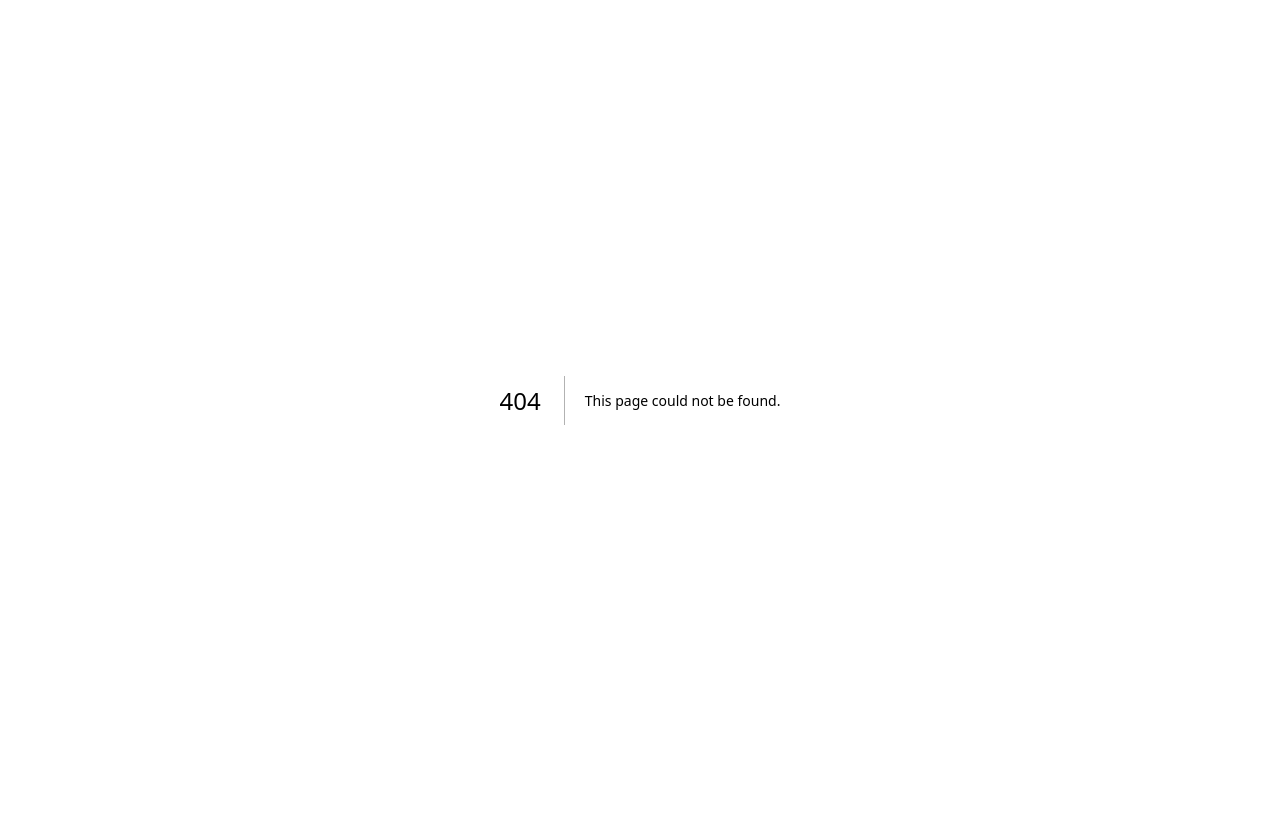
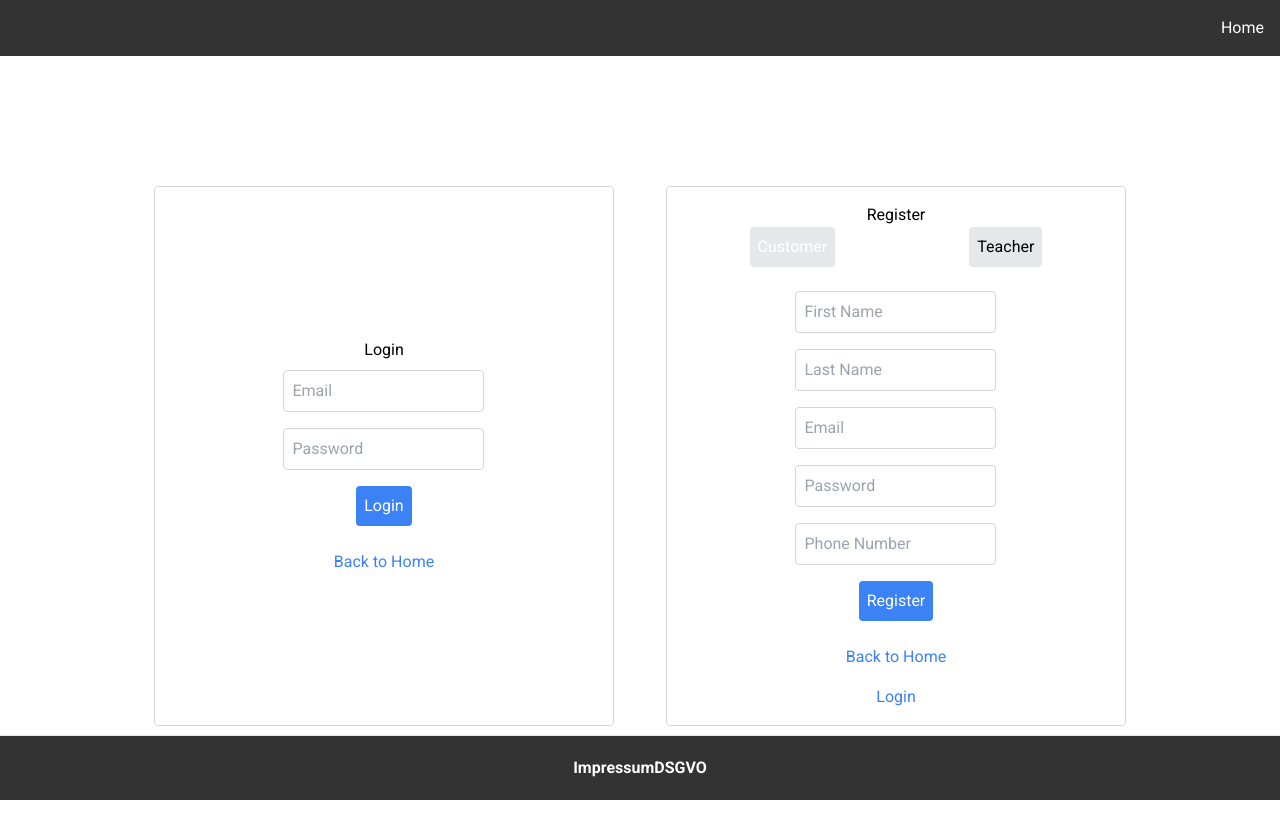
Before and after one commit to Mvb-DL/DrumsApp, a Next.js app: page /auth in a window 1280 px wide. Before the commit this address had no page. Shown: the top 838 px of the page. Before the commit the page ends 800 px from the top, so only its background shows below. Built offline with nearby package versions, Linux system fonts and the light colour scheme.

Commit message:
unified signup and login

```diff
--- /dev/null
+++ b/app/auth/auth.module.scss
@@ -0,0 +1,44 @@
+/* app/auth/auth.module.scss */
+.container {
+    @apply flex flex-col items-center justify-center min-h-screen py-2;
+  }
+
+  .authWrapper {
+    @apply flex justify-around w-full max-w-5xl;
+  }
+
+  .loginSection, .registerSection {
+    @apply flex flex-col items-center justify-center p-4 border border-gray-300 rounded;
+    width: 45%;
+  }
+
+  .form {
+    @apply flex flex-col items-center justify-center;
+  }
+
+  .input {
+    @apply p-2 m-2 border border-gray-300 rounded;
+  }
+
+  .button {
+    @apply p-2 m-2 bg-blue-500 text-white rounded cursor-pointer hover:bg-blue-700;
+  }
+
+  .error {
+    @apply text-red-500 mt-2;
+  }
+
+  .backLink {
+    @apply mt-4;
+    a {
+      @apply text-blue-500 hover:underline;
+    }
+  }
+
+  .roleSelection {
+    @apply flex justify-around w-full max-w-md mb-4;
+  }
+
+  .roleButton {
+    @apply p-2 bg-gray-200 rounded cursor-pointer hover:bg-gray-300;
+  }
--- /dev/null
+++ b/app/auth/page.tsx
@@ -0,0 +1,163 @@
+'use client';
+
+import React, { useState } from 'react';
+import Link from 'next/link';
+import { useRouter } from 'next/navigation';
+import styles from './auth.module.scss';
+import Layout from '../components/Layout';
+import { useAuth } from '../context/AuthContext';
+
+export default function AuthPage() {
+  const [role, setRole] = useState('customer');
+  const [error, setError] = useState('');
+  const router = useRouter();
+  const { login } = useAuth();
+
+  const handleLogin = async (e) => {
+    e.preventDefault();
+    setError(''); // Reset error
+    const formData = new FormData(e.target);
+    const data = {
+      email: formData.get('email') as string,
+      password: formData.get('password') as string,
+    };
+
+    try {
+      const response = await fetch('/api/auth/login', {
+        method: 'POST',
+        headers: {
+          'Content-Type': 'application/json',
+        },
+        body: JSON.stringify(data),
+      });
+
+      if (response.ok) {
+        const result = await response.json();
+        setRole(result.role);
+        login({ id: result.id, surname: result.lastName, name: result.firstName, email: result.email, role: result.role });
+
+        if (result.role === 'admin') {
+          router.push('/dashboard');
+        } else if (result.role === 'teacher') {
+          router.push('/drumplayer-teacher');
+        } else {
+          router.push('/drumplayer');
+        }
+      } else {
+        const result = await response.json();
+        setError(result.error || 'Invalid email or password');
+      }
+    } catch (error) {
+      console.error('Login failed', error);
+      setError('Login failed');
+    }
+  };
+
+  const handleRegister = async (e) => {
+    e.preventDefault();
+    setError('');
+    const formData = new FormData(e.target);
+    const data = {
+      firstName: formData.get('firstName') as string,
+      lastName: formData.get('lastName') as string,
+      email: formData.get('email') as string,
+      password: formData.get('password') as string,
+      role
+    };
+
+    if (role === 'customer') {
+      data.phoneNumber = formData.get('phoneNumber') as string;
+    }
+
+    try {
+      const response = await fetch('/api/auth/register', {
+        method: 'POST',
+        headers: {
+          'Content-Type': 'application/json',
+        },
+        body: JSON.stringify(data),
+      });
+
+      if (response.ok) {
+        const result = await response.json();
+        login({
+          id: result.id,
+          surname: data.lastName,
+          name: data.firstName,
+          email: data.email,
+          role: data.role
+        });
+
+        if (result.role === 'teacher') {
+          router.push('/drumplayer-teacher');
+        } else {
+          router.push('/drumplayer');
+        }
+      } else {
+        const result = await response.json();
+        setError(result.error || 'Registration failed');
+      }
+    } catch (error) {
+      console.error('Registration failed', error);
+      setError('Registration failed');
+    }
+  };
+
+  return (
+    <Layout>
+      <div className={styles.container}>
+        <div className={styles.authWrapper}>
+          <div className={styles.loginSection}>
+            <h1>Login</h1>
+            <form className={styles.form} onSubmit={handleLogin}>
+              <input name="email" type="email" placeholder="Email" className={styles.input} required />
+              <input name="password" type="password" placeholder="Password" className={styles.input} required />
+              <button type="submit" className={styles.button}>Login</button>
+            </form>
+            {error && <p className={styles.error}>{error}</p>}
+            <div className={styles.backLink}>
+              <Link href="/">Back to Home</Link>
+            </div>
+          </div>
+
+          <div className={styles.registerSection}>
+            <h1>Register</h1>
+            <div className={styles.roleSelection}>
+              <button
+                className={`${styles.roleButton} ${role === 'customer' ? 'bg-blue-500 text-white' : ''}`}
+                onClick={() => setRole('customer')}
+              >
+                Customer
+              </button>
+              <button
+                className={`${styles.roleButton} ${role === 'teacher' ? 'bg-blue-500 text-white' : ''}`}
+                onClick={() => setRole('teacher')}
+              >
+                Teacher
+              </button>
+            </div>
+            <form className={styles.form} onSubmit={handleRegister}>
+              <input name="firstName" type="text" placeholder="First Name" className={styles.input} required />
+              <input name="lastName" type="text" placeholder="Last Name" className={styles.input} required />
+              <input name="email" type="email" placeholder="Email" className={styles.input} required />
+              <input name="password" type="password" placeholder="Password" className={styles.input} required />
+
+              {role === 'customer' && (
+                <input name="phoneNumber" type="text" placeholder="Phone Number" className={styles.input} required />
+              )}
+
+              <button type="submit" className={styles.button}>Register</button>
+            </form>
+            {error && <p className={styles.error}>{error}</p>}
+            <div className={styles.backLink}>
+              <Link href="/">Back to Home</Link>
+            </div>
+            <div className={styles.backLink}>
+              <Link href="/auth/login">Login</Link>
+            </div>
+          </div>
+        </div>
+      </div>
+    </Layout>
+  );
+}
--- a/app/page.tsx
+++ b/app/page.tsx
@@ -9,12 +9,12 @@ export default function Home() {
     <div className={styles.container}>
       <h1>Welcome to Our Website</h1>
       <div className={styles.buttonContainer}>
-        <Link href="/auth/login">
+        <Link href="/auth">
           <button className={styles.button}>Login</button>
         </Link>
-        <Link href="/auth/register">
+        {/*<Link href="/auth/register">
           <button className={styles.button}>Register</button>
-        </Link>
+        </Link> */}
         <Link href="/drumplayer">
           <button className={styles.button}>Drum Player</button>
         </Link>
```
